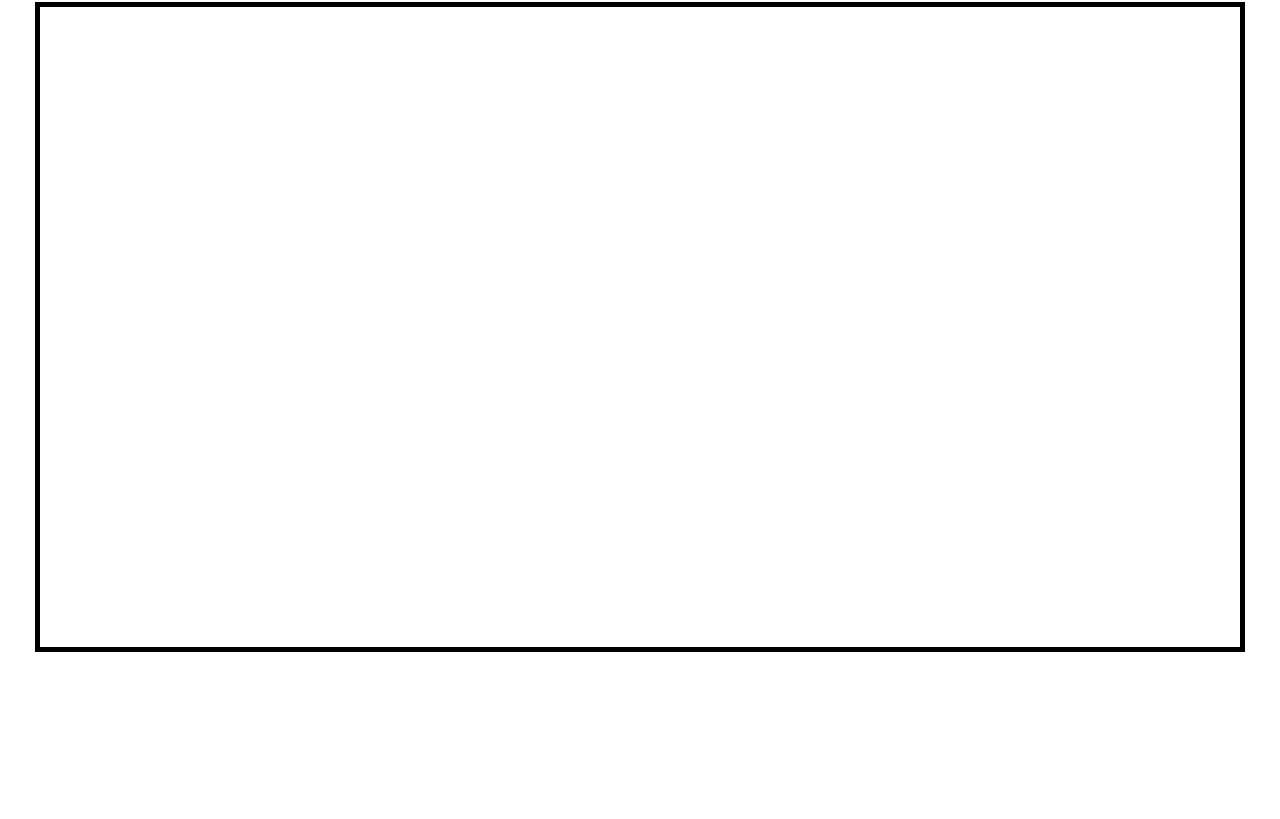
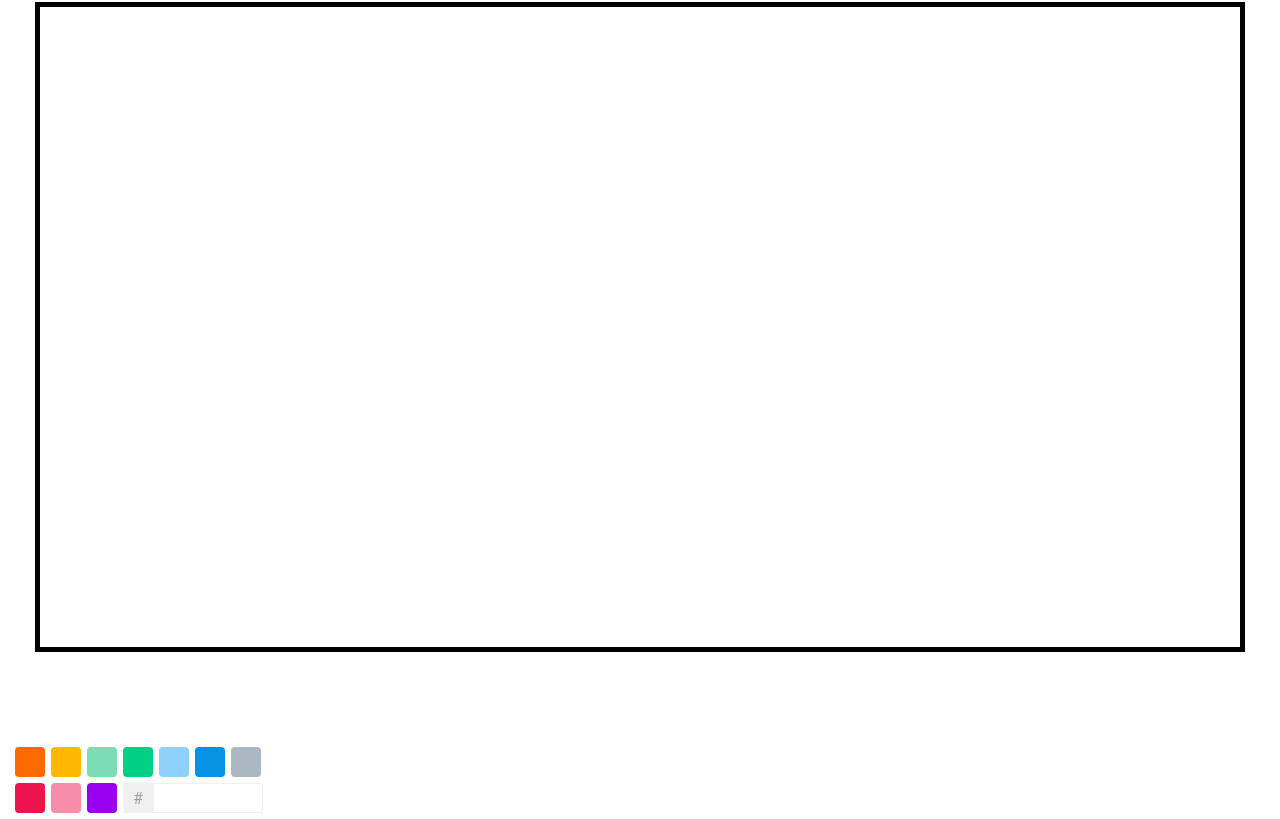
Before and after one commit to TheSivaMuthusamy/CodingChallenge_Tovala, a React (Create React App) app: page / in a window 1280 px wide. Shown: the part 153-972 px from the top of the page. Before the commit the page ends 885 px from the top, so only its background shows below. Built offline with nearby package versions, Linux system fonts and the light colour scheme; the HTML template or start-up script is replaced by a standard one.

Commit message:
Color changing logic complete

```diff
--- a/src/components/App.jsx
+++ b/src/components/App.jsx
@@ -1,5 +1,6 @@
 import React from 'react';
 import Rectangle from './Rectangle.jsx';
+import ColorPicker from './ColorPicker.jsx'
 import ReactDOM from 'react-dom';
 
 export default class App extends React.Component {
@@ -17,7 +18,9 @@ export default class App extends React.Component {
 			initWidth: null,
 			initHeight: null,
 			initTop: null,
-			initLeft: null
+			initLeft: null,
+			colors: [[255, 105, 0],[252, 185, 0],[123, 220, 181], [0, 208, 132], [142, 209, 252],
+					[6, 147, 227], [171, 184, 195], [235, 20, 76], [247, 141, 167], [153, 0, 239]]
 		}
 		this.colors = this.colors.bind(this);
 		this.remove = this.remove.bind(this);
@@ -27,6 +30,7 @@ export default class App extends React.Component {
 		this.deselectRect = this.deselectRect.bind(this);
 		this.removeRectangle = this.removeRectangle.bind(this);
 		this.getRandomInt = this.getRandomInt.bind(this);
+		this.onClick = this.onClick.bind(this);
 		this.onMouseDown = this.onMouseDown.bind(this);
 		this.onMouseUp = this.onMouseUp.bind(this);
 		this.onMouseMoveNE = this.onMouseMoveNE.bind(this);
@@ -34,6 +38,7 @@ export default class App extends React.Component {
 		this.onMouseMoveSW = this.onMouseMoveSW.bind(this);
 		this.onMouseMoveNW = this.onMouseMoveNW.bind(this);
 		this.onMouseMove = this.onMouseMove.bind(this);
+		this.onKeyDown = this.onKeyDown.bind(this)
 	}
 
 	colors() {
@@ -58,7 +63,8 @@ export default class App extends React.Component {
 		const rbackgroundColor = this.colors();
 		const rzIndex = this.state.rects.length + 1;
 		const rect = {
-			width: rwidth + 'px', height: rheight + 'px', left: rleft + 'px', top: rtop + 'px', backgroundColor: rbackgroundColor, zIndex: rzIndex
+			width: rwidth + 'px', height: rheight + 'px', left: rleft + 'px', top: rtop + 'px',
+			backgroundColor: rbackgroundColor, zIndex: rzIndex
 		}
 		const newState = this.state.rects.concat(rect);
 		this.setState({
@@ -75,7 +81,9 @@ export default class App extends React.Component {
 
 	removeRectangle() {
 		if(this.state.activeRect == null) return
+
 		const newState = this.remove(this.state.rects, this.state.activeRect)
+
 		this.setState({
 			rects: newState,
 			activeRect: null
@@ -84,9 +92,11 @@ export default class App extends React.Component {
 
 	remove(array, element) {
 		const index = array.indexOf(element);
+
     	if (index !== -1) {
         	array.splice(index, 1);
     	}
+
     	return array
 	}
 
@@ -110,6 +120,20 @@ export default class App extends React.Component {
 		return y
 	}
 
+	onClick(color) {
+		if (this.state.activeRect == null) return
+		console.log('derp')
+		const rect = Object.assign({},this.state.activeRect)
+		const clone = (this.state.rects).slice(0)
+	  	const index = clone.indexOf(this.state.activeRect)
+	  	rect.backgroundColor = color
+	  	clone[index] = rect
+	  	this.setState({
+	  		rects: clone,
+	  		activeRect: rect
+	  	})
+	}
+
 	onMouseDown(rect, e) {
 		this.setState({
 			resizing: true,
@@ -124,6 +148,7 @@ export default class App extends React.Component {
 			initLeft: rect.left,
 			activeRect: rect
 		})
+
 		e.stopPropagation()
 		e.preventDefault();
   	}
@@ -137,98 +162,122 @@ export default class App extends React.Component {
 
   	onMouseMove(e) {
   		if(!this.state.dragging) return
-  			const rect = this.state.activeRect
-  			const nX = (parseInt(this.state.initLeft,10) + e.pageX - this.state.rel.x);
+
+  			const rect = Object.assign({},this.state.activeRect)
+	  		const clone = (this.state.rects).slice(0)
+	  		const index = clone.indexOf(this.state.activeRect)
+	  		const nX = (parseInt(this.state.initLeft,10) + e.pageX - this.state.rel.x);
 	  		const nY = (parseInt(this.state.initTop,10) + e.pageY - this.state.rel.y);
-	  		const clone = (this.state.rects).slice(0)
-	  		const index = clone.indexOf(rect)
 	  		rect.left = this.checkXBounds(nX, this.state.activeRect) + 'px'
 	  		rect.top = this.checkYBounds(nY, this.state.activeRect) + 'px'
 	  		clone[index] = rect
 	  		this.setState({
 	  			rects: clone,
+	  			activeRect: rect
 	  		})
+
   		e.stopPropagation()
     	e.preventDefault()
   	}
 
   	onMouseMoveNE(e) {
   		if (!this.state.resizing) return
-  			const rect = this.state.activeRect
+
+  			const rect = Object.assign({},this.state.activeRect)
 	  		const nWidth = (parseInt(this.state.initWidth,10) + e.pageX - this.state.rel.x);
 	  		const nHeight = (parseInt(this.state.initHeight,10) - e.pageY + this.state.rel.y);
 	  		const nTop = (parseInt(this.state.initTop,10) + e.pageY - this.state.rel.y);
 	  		const clone = (this.state.rects).slice(0)
-	  		const index = clone.indexOf(rect)
+	  		const index = clone.indexOf(this.state.activeRect)
 	  		rect.width = (nWidth + parseInt(this.state.activeRect.left,10) > 1200) ?
-	  													(1200 - parseInt(this.state.activeRect.left,10) + 'px') : (nWidth + 'px')
+	  													(1200 - parseInt(this.state.activeRect.left,10) + 'px')
+	  													: (nWidth + 'px')
 
 	  		rect.top = (nTop < 0) ? (0 + 'px') : (nTop + 'px')
 	  		rect.height = (nTop < 0)? this.state.activeRect.height : (nHeight + 'px')
 	  		clone[index] = rect
+
 	  		this.setState({
 	  			rects: clone,
+	  			activeRect: rect
 	  		})
+
   		e.stopPropagation()
     	e.preventDefault()
   	}
 
   	onMouseMoveSE(e) {
   		if (!this.state.resizing) return
-  			const rect = this.state.activeRect
+
+  			const rect = Object.assign({},this.state.activeRect)
   			const nWidth = (parseInt(this.state.initWidth,10) + e.pageX - this.state.rel.x);
 	  		const nHeight = (parseInt(this.state.initHeight,10) + e.pageY - this.state.rel.y);
 	  		const clone = (this.state.rects).slice(0)
-	  		const index = clone.indexOf(rect)
+	  		const index = clone.indexOf(this.state.activeRect)
 	  		rect.width = (nWidth + parseInt(this.state.activeRect.left,10) > 1200) ?
-	  													(1200 - parseInt(this.state.activeRect.left,10) + 'px') : (nWidth + 'px')
+	  													(1200 - parseInt(this.state.activeRect.left,10) + 'px')
+	  													: (nWidth + 'px')
 	  		rect.height = (nHeight + parseInt(this.state.activeRect.top,10) > 640) ?
-	  													(640 - parseInt(this.state.activeRect.top,10) + 'px') : (nHeight + 'px')
+	  													(640 - parseInt(this.state.activeRect.top,10) + 'px')
+	  													: (nHeight + 'px')
 	  		clone[index] = rect
+
 	  		this.setState({
 	  			rects: clone,
+	  			activeRect: rect
 	  		})
+
   		e.stopPropagation()
     	e.preventDefault()
   	}
 
   	onMouseMoveSW(e) {
   		if (!this.state.resizing) return
-  			const rect = this.state.activeRect
+
+  			const rect = Object.assign({},this.state.activeRect)
   			const nWidth = parseInt(this.state.initWidth,10) - e.pageX + this.state.rel.x;
-  			const nLeft = (parseInt(rect.left,10) < 0) ? 0 : (parseInt(this.state.initLeft,10) + e.pageX - this.state.rel.x);
+  			const nLeft = (parseInt(rect.left,10) < 0) ? 0
+  									: (parseInt(this.state.initLeft,10) + e.pageX - this.state.rel.x);
   			const nHeight = (parseInt(this.state.initHeight,10) + e.pageY - this.state.rel.y);
 	  		const clone = (this.state.rects).slice(0)
-	  		const index = clone.indexOf(rect)
+	  		const index = clone.indexOf(this.state.activeRect)
 	  		rect.height = (nHeight + parseInt(this.state.activeRect.top,10) > 640) ?
-	  													(640 - parseInt(this.state.activeRect.top,10) + 'px') : (nHeight + 'px')
+	  													(640 - parseInt(this.state.activeRect.top,10) + 'px')
+	  													: (nHeight + 'px')
 	  		rect.left = (nLeft < 0) ? (0 + 'px') : (nLeft + 'px')
 	  		rect.width = (nLeft < 0) ? this.state.activeRect.width : (nWidth + 'px')
 	  		clone[index] = rect
+
 	  		this.setState({
 	  			rects: clone,
+	  			activeRect: rect
 	  		})
+
   		e.stopPropagation()
     	e.preventDefault()
   	}
 
   	onMouseMoveNW(e) {
   		if (!this.state.resizing) return
-  			const rect = this.state.activeRect
+
+  			const rect = Object.assign({},this.state.activeRect)
   			const nWidth = (parseInt(this.state.initWidth,10) - e.pageX + this.state.rel.x);
   			const nLeft = (parseInt(this.state.initLeft,10) + e.pageX - this.state.rel.x);
   			const nHeight = (parseInt(this.state.initHeight,10) - e.pageY + this.state.rel.y);
 	  		const nTop = (parseInt(this.state.initTop,10) + e.pageY - this.state.rel.y);
 	  		const clone = (this.state.rects).slice(0)
-	  		const index = clone.indexOf(rect)
+	  		const index = clone.indexOf(this.state.activeRect)
 	  		rect.top = (nTop < 0) ? (0 + 'px') : (nTop + 'px')
 	  		rect.height = (nTop < 0)? this.state.activeRect.height : (nHeight + 'px')
 	  		rect.left = (nLeft < 0) ? (0 + 'px') : (nLeft + 'px')
 	  		rect.width = (nLeft < 0) ? this.state.activeRect.width : (nWidth + 'px')
 	  		clone[index] = rect
+
 	  		this.setState({
 	  			rects: clone,
+	  			activeRect: rect
 	  		})
+
   		e.stopPropagation()
     	e.preventDefault()
   	}
@@ -238,8 +287,23 @@ export default class App extends React.Component {
   			resizing: false,
   			dragging: false
   		})
+
   		e.stopPropagation()
     	e.preventDefault()
+  	}
+
+  	onKeyDown(e) {
+  		if(e.keyCode === 13 && this.state.activeRect !== null) {
+	  		const rect = Object.assign({},this.state.activeRect)
+			const clone = (this.state.rects).slice(0)
+		  	const index = clone.indexOf(this.state.activeRect)
+		  	rect.backgroundColor = '#' + e.target.value
+		  	clone[index] = rect
+		  	this.setState({
+		  		rects: clone,
+		  		activeRect: rect
+		  	})
+  		}
   	}
 
 
@@ -273,6 +337,10 @@ export default class App extends React.Component {
 						)
 					})}
 				</div>
+				<ColorPicker colors={this.state.colors}
+				activeRect={this.state.activeRect}
+				onClick={this.onClick}
+				onKeyDown={this.onKeyDown}/>
 			</div>
 		)
 	}
--- /dev/null
+++ b/src/components/ColorPicker.jsx
@@ -0,0 +1,64 @@
+import React from 'react';
+
+export default class ColorPicker extends React.Component {
+	constructor() {
+		super()
+		this.state = {
+			value: ''
+		}
+		this.rgb2hex = this.rgb2hex.bind(this)
+		this.onChange = this.onChange.bind(this)
+	}
+
+	componentWillReceiveProps(nextProps) {
+		if (nextProps.activeRect !== null) {
+			const nValue = (nextProps.activeRect.backgroundColor[0] == '#')
+							? nextProps.activeRect.backgroundColor.slice(1, (nextProps.activeRect.backgroundColor).length)
+							: this.rgb2hex(nextProps.activeRect.backgroundColor)
+			this.setState({
+				value: nValue
+			})
+		} else {
+			this.setState({
+				value: ''
+			})
+		}
+	}
+
+	rgb2hex(rgb) {
+ 		rgb = rgb.match(/^rgb?[\s+]?\([\s+]?(\d+)[\s+]?,[\s+]?(\d+)[\s+]?,[\s+]?(\d+)[\s+]?/i);
+ 		return (rgb) ?
+  				("0" + parseInt(rgb[1],10).toString(16)).slice(-2) +
+  				("0" + parseInt(rgb[2],10).toString(16)).slice(-2) +
+  				("0" + parseInt(rgb[3],10).toString(16)).slice(-2) : '';
+	}
+
+	onChange(value) {
+		this.setState({
+             value: value
+        });
+	}
+
+	render() {
+		return (
+			<div className="picker">
+				<div style={{padding: '15px 9px 9px 15px'}}>
+					{this.props.colors.map((color, key) => {
+						const background = "rgb(" + color[0] + "," + color[1] + "," + color[2] + ")"
+						return (
+							<span key={key}>
+								<div className="swatch" style={{backgroundColor: background}}
+								onClick={() => this.props.onClick(background)}/>
+							</span>
+						)
+					})}
+					<div className="placeHolder">#</div>
+					<div className="inputWrapper">
+						<input className="colorInput" value={this.state.value}
+						onChange={(e) => this.onChange(e.target.value)} onKeyDown={this.props.onKeyDown}/>
+					</div>
+				</div>
+			</div>
+		)
+	}
+}
--- a/src/components/Rectangle.jsx
+++ b/src/components/Rectangle.jsx
@@ -1,16 +1,13 @@
 import React from 'react';
 
 export default class Rectangle extends React.Component {
-	constructor(props) {
-		super(props);
-		this.state = {
-			rect: this.props.rect
-		}
+	constructor() {
+		super();
 	}
 
 	render() {
 		return(
-			<button className='rectangle' style={this.state.rect}
+			<button className='rectangle' style={this.props.rect}
 			onMouseDown={(e) => this.props.onMouseDown(e, this.props.rect)}
 			onMouseUp={this.props.onMouseUp}
 			onMouseMove={this.props.onMouseMove}
--- a/styles/main.css
+++ b/styles/main.css
@@ -1,5 +1,6 @@
 body {
 	margin: 0;
+	font-family: Roboto;
 }
 
 .dragspace {
@@ -73,3 +74,50 @@ body {
     top: -10px;
     cursor: nwse-resize;
 }
+
+.picker {
+	width: 276px;
+    background: rgb(255, 255, 255);
+    border: 0px solid rgba(0, 0, 0, 0.25);
+    border-radius: 4px;
+}
+
+.swatch {
+	height: 30px;
+    width: 30px;
+    cursor: pointer;
+    position: relative;
+    outline: none;
+    float: left;
+    border-radius: 4px;
+    margin: 0px 6px 6px 0px;
+}
+
+.placeHolder {
+	background: rgb(240, 240, 240);
+    height: 30px;
+    width: 30px;
+    border-radius: 4px 0px 0px 4px;
+    float: left;
+    color: rgb(152, 161, 164);
+    display: flex;
+    align-items: center;
+    justify-content: center;
+}
+
+.inputWrapper {
+	position: relative;
+}
+
+.colorInput {
+	width: 100px;
+    font-size: 14px;
+    color: rgb(102, 102, 102);
+    border: 0px;
+    outline: none;
+    height: 28px;
+    box-shadow: rgb(240, 240, 240) 0px 0px 0px 1px inset;
+    border-radius: 0px 4px 4px 0px;
+    float: left;
+    padding-left: 8px;
+}
```
